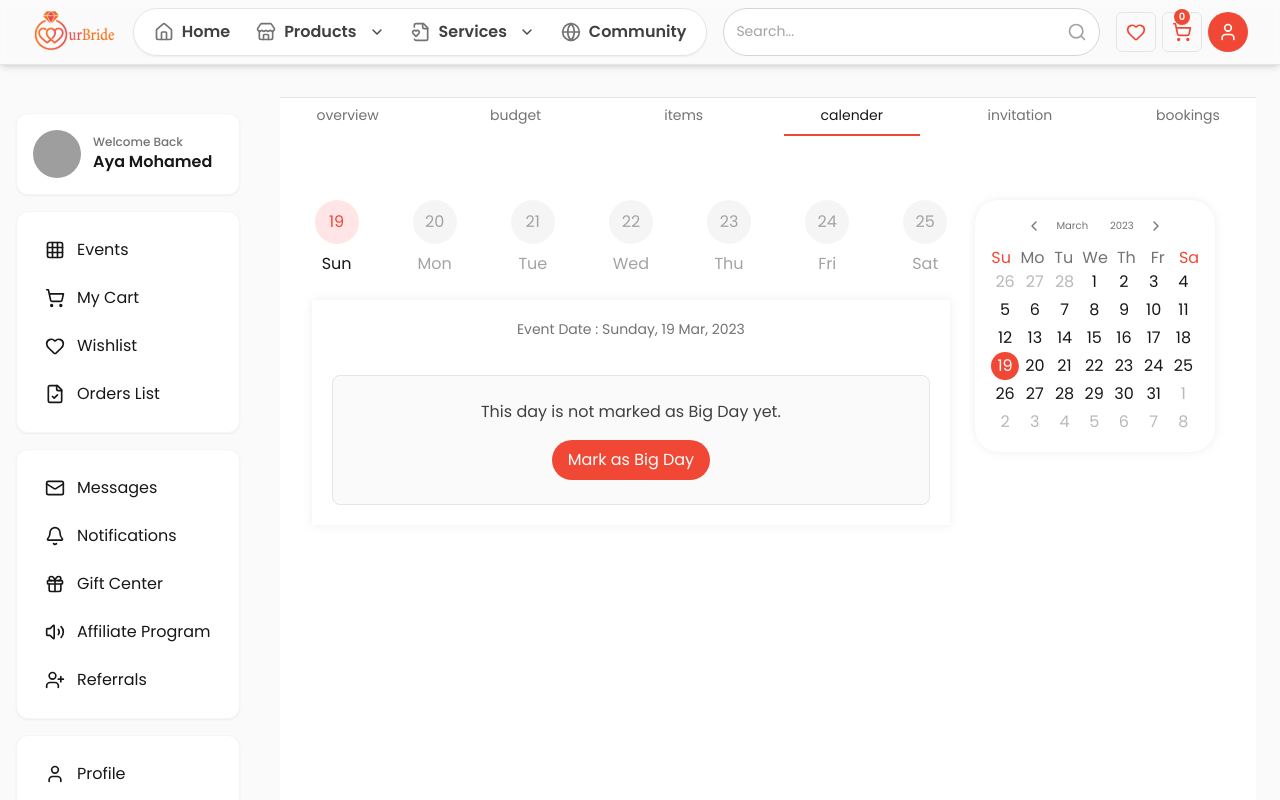
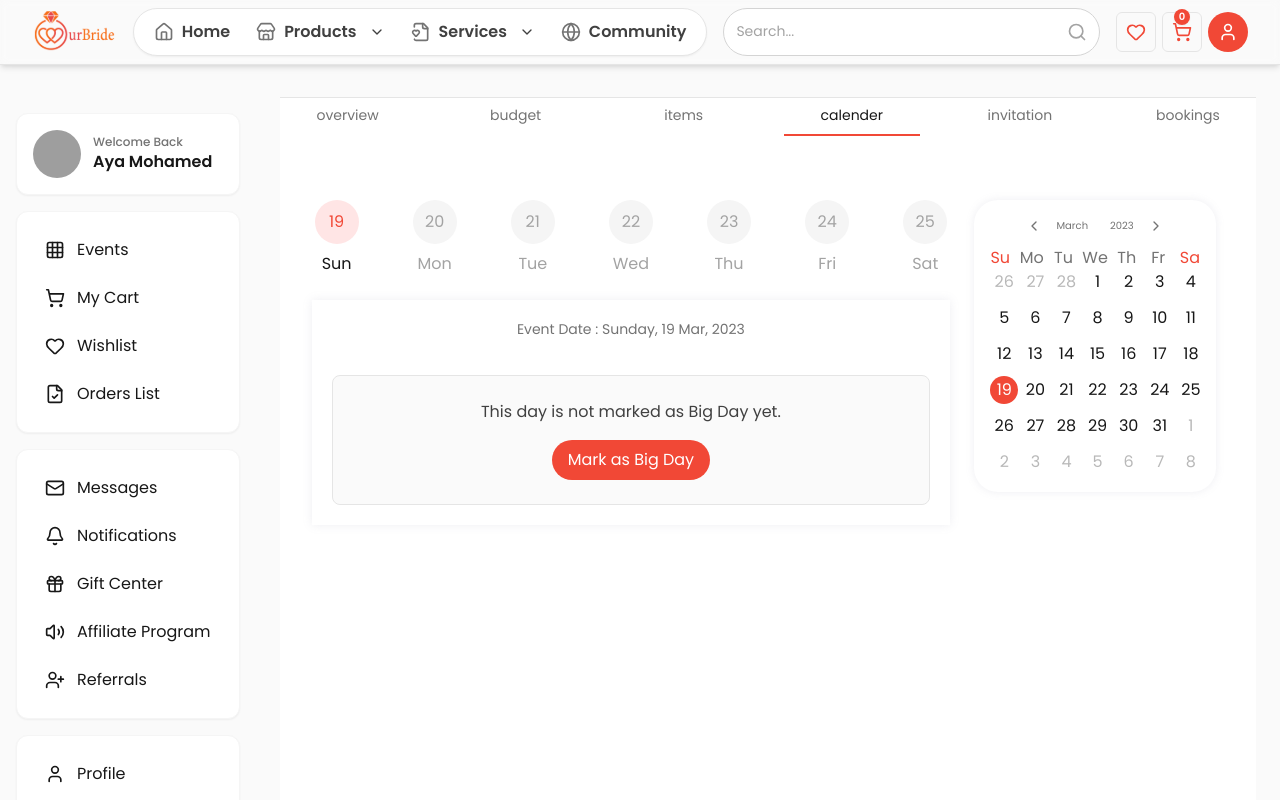
Before and after one commit to engahmedragab/OurBrideWeb, a Next.js app: page /events/planning/calender in a window 1280 px wide. Shown: the top 800 px of the page. Built offline with nearby package versions, Linux system fonts and the light colour scheme; grey boxes are pictures that could not be loaded.

Commit message:
finish calendar ui

```diff
--- a/src/app/events/planning/calender/page.tsx
+++ b/src/app/events/planning/calender/page.tsx
@@ -79,7 +79,7 @@ export default function CalenderPage() {
       {/* Single Layout with Responsive Order */}
       <div className="flex flex-col lg:grid lg:grid-cols-[70%_30%] gap-2">
         {/* Mini Calendar - Mobile: order-1 (top), Desktop: right sidebar */}
-        <div className="order-1 lg:order-2  flex justify-center items-start">
+        <div className="order-1 lg:order-2  flex justify-center items-start px-4 pb-3">
           <PlanningMiniCalendar
             value={selectedDayId}
             onChange={handleDateSelect}
--- a/src/components/events/calendar/PlanningMiniCalendar.tsx
+++ b/src/components/events/calendar/PlanningMiniCalendar.tsx
@@ -306,7 +306,7 @@ export const PlanningMiniCalendar = ({
   return (
     <div
       className={cn(
-        'bg-white flex flex-col gap-3 p-4 rounded-3xl shadow-[0px_0px_9px_0px_rgba(143,144,166,0.15)] w-full max-w-[240px]',
+        'bg-white flex flex-col gap-3 p-4 rounded-3xl shadow-[0px_0px_9px_0px_rgba(143,144,166,0.15)] w-full',
         className
       )}
     >
@@ -412,7 +412,7 @@ export const PlanningMiniCalendar = ({
         </div>
 
         {/* Calendar Days Grid */}
-        <div className="grid grid-cols-7 gap-0 w-full">
+        <div className="grid grid-cols-7 gap-2 w-full">
           {calendarDays.map((dateInfo, index) => {
             // Priority: other month (muted) → bigDay → selected → default
             const isOtherMonth = dateInfo.isOtherMonth
@@ -429,7 +429,7 @@ export const PlanningMiniCalendar = ({
                   // Selected day: brand-500 background, white text
                   showSelected && 'bg-brand-500 rounded-full',
                   // If selected is also bigDay, add green border to combine styles
-                  isBoth && 'ring-2 ring-green-500 ring-offset-1',
+                  isBoth && 'ring-2 ring-brand-500 ring-offset-1',
                   // Big day (not selected): green background with border
                   showBigDay && !showSelected && 'bg-green-100 border border-green-500 rounded-full',
                   // Other month: muted style
--- a/src/components/planning/DayDetailsView.tsx
+++ b/src/components/planning/DayDetailsView.tsx
@@ -218,7 +218,7 @@ export const DayDetailsView = ({
         </div>
       )}
 
-      {isBigDay && <AddEventButton onClick={handleAddEvent} className='lg:w-1/2 mx-auto'/>}
+      {isBigDay && <AddEventButton onClick={handleAddEvent} className='lg:w-1/2 mx-auto py-4'/>}
 
       <AddEventModal
         open={isAddModalOpen}
```
